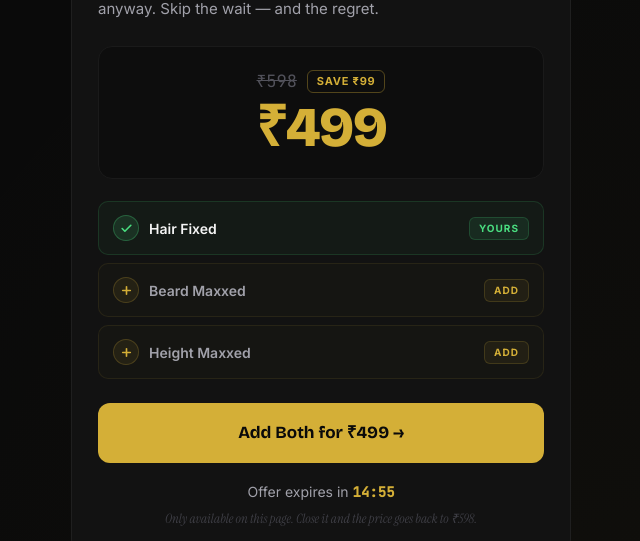
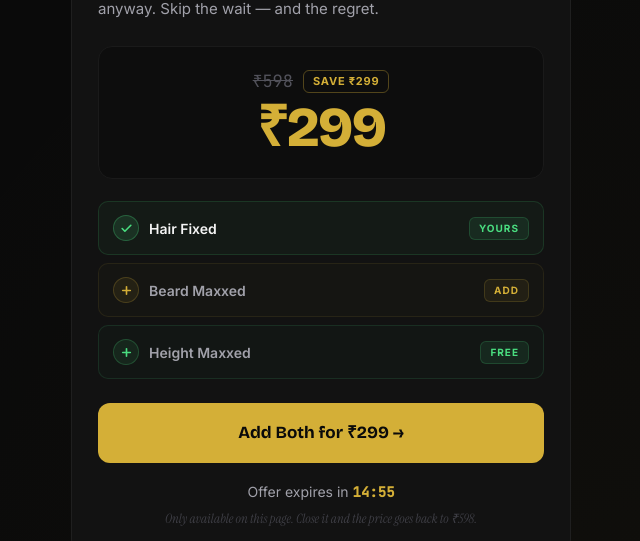
Before and after one commit to ZeptorAI/HITESH-WEBSITE, a React (Vite) app: page /thank-you in a window 1280 px wide. Shown: the part 848-1389 px from the top of the page, without its empty margins (319-959 px from the left). Built offline with nearby package versions, Linux system fonts and the light colour scheme.

Commit message:
ThankYou upsell: 2-guide bundle ₹499 → ₹299, 2nd guide FREE
Price cut from ₹499 to ₹299 (save ₹299 off full ₹598 price).
Second PDF in the add-on list now shows a green FREE badge instead of ADD.

Co-Authored-By: Claude Sonnet 4.6 <noreply@anthropic.com>

```diff
--- a/src/pages/ThankYouPage.jsx
+++ b/src/pages/ThankYouPage.jsx
@@ -276,7 +276,7 @@ export default function ThankYouPage() {
                   padding: "2px 9px", fontSize: 11, fontWeight: 700,
                   color: "#D4AF37", letterSpacing: "0.07em",
                 }}>
-                  SAVE ₹99
+                  SAVE ₹299
                 </span>
               </div>
               <div style={{
@@ -284,7 +284,7 @@ export default function ThankYouPage() {
                 fontSize: "clamp(48px, 11vw, 56px)", lineHeight: 1,
                 color: "#D4AF37", letterSpacing: "-0.03em",
               }}>
-                ₹499
+                ₹299
               </div>
             </div>
 
@@ -318,30 +318,34 @@ export default function ThankYouPage() {
               </div>
 
               {/* Adding items */}
-              {product.others.map((pdfName) => (
+              {product.others.map((pdfName, idx) => (
                 <div key={pdfName} className="ty-pdf-add" style={{
                   display: "flex", alignItems: "center", justifyContent: "space-between",
-                  background: "rgba(212,175,55,0.02)", border: "1px solid rgba(212,175,55,0.09)",
+                  background: idx === 1 ? "rgba(74,222,128,0.02)" : "rgba(212,175,55,0.02)",
+                  border: idx === 1 ? "1px solid rgba(74,222,128,0.12)" : "1px solid rgba(212,175,55,0.09)",
                   borderRadius: 10, padding: "13px 14px",
                 }}>
                   <div style={{ display: "flex", alignItems: "center", gap: 10 }}>
                     <div style={{
                       width: 26, height: 26, borderRadius: "50%", flexShrink: 0,
-                      background: "rgba(212,175,55,0.08)", border: "1px solid rgba(212,175,55,0.22)",
+                      background: idx === 1 ? "rgba(74,222,128,0.08)" : "rgba(212,175,55,0.08)",
+                      border: idx === 1 ? "1px solid rgba(74,222,128,0.22)" : "1px solid rgba(212,175,55,0.22)",
                       display: "flex", alignItems: "center", justifyContent: "center",
                     }}>
-                      <Plus size={13} strokeWidth={3} color="#D4AF37" />
+                      <Plus size={13} strokeWidth={3} color={idx === 1 ? "#4ADE80" : "#D4AF37"} />
                     </div>
                     <span style={{ fontSize: 14, fontWeight: 600, color: "#A1A1AA" }}>
                       {pdfName}
                     </span>
                   </div>
                   <span style={{
-                    fontSize: 10, fontWeight: 700, letterSpacing: "0.1em", color: "#D4AF37",
-                    background: "rgba(212,175,55,0.07)", border: "1px solid rgba(212,175,55,0.18)",
+                    fontSize: 10, fontWeight: 700, letterSpacing: "0.1em",
+                    color: idx === 1 ? "#4ADE80" : "#D4AF37",
+                    background: idx === 1 ? "rgba(74,222,128,0.09)" : "rgba(212,175,55,0.07)",
+                    border: idx === 1 ? "1px solid rgba(74,222,128,0.18)" : "1px solid rgba(212,175,55,0.18)",
                     borderRadius: 6, padding: "3px 9px",
                   }}>
-                    ADD
+                    {idx === 1 ? "FREE" : "ADD"}
                   </span>
                 </div>
               ))}
@@ -359,7 +363,7 @@ export default function ThankYouPage() {
                 cursor: "pointer", boxSizing: "border-box",
               }}
             >
-              Add Both for ₹499 →
+              Add Both for ₹299 →
             </a>
 
             {/* g. Countdown */}
```
